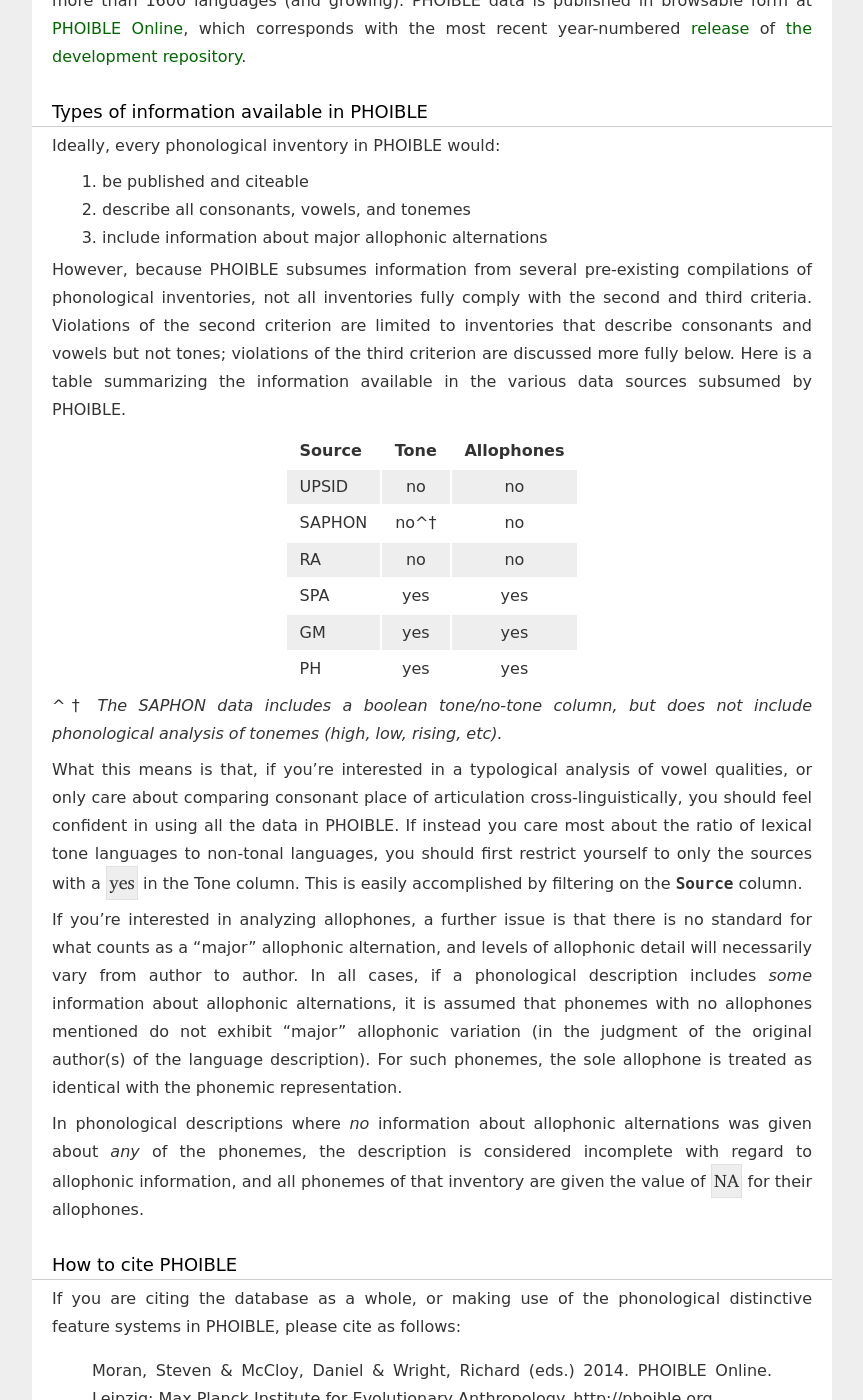
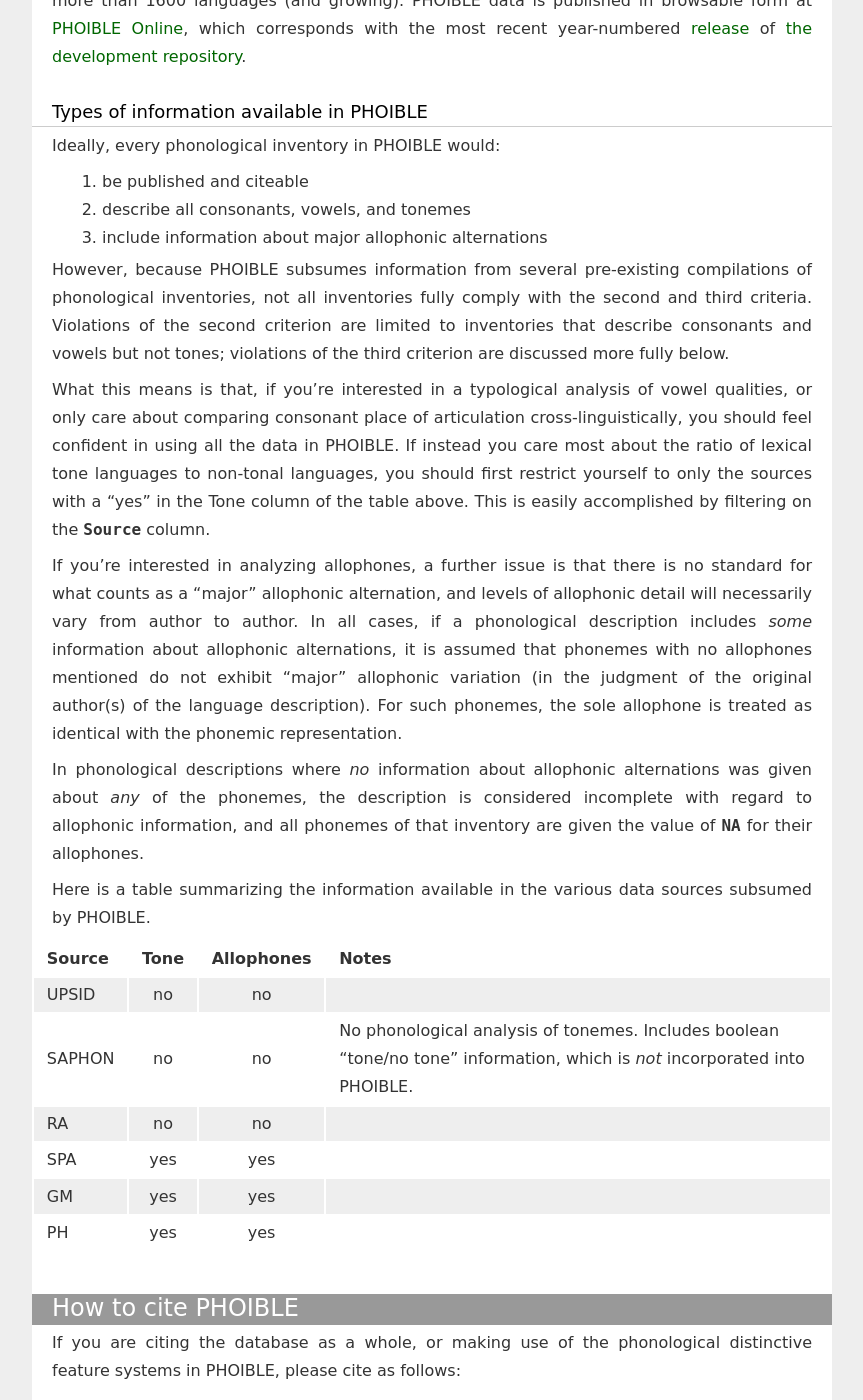
Before and after one commit to phoible/phoible.github.io, a Jekyll site: the page built from index.md, in a window 1280 px wide and 1400 px high, scrolled down 315 px. Shown: the whole window, without its empty margins (208-1071 px from the left). Built offline with Jekyll 4.4.1, drawn with Linux system fonts in a browser that asks for light colours; some web fonts are replaced; Markdown is read by kramdown in place of the engine named in the settings.

Commit message:
table formatting + move table down a couple paragraphs

```diff
--- a/index.md
+++ b/index.md
@@ -15,26 +15,26 @@
 2. describe all consonants, vowels, and tonemes
 3. include information about major allophonic alternations
 
-However, because PHOIBLE subsumes information from several pre-existing compilations of phonological inventories, not all inventories fully comply with the second and third criteria. Violations of the second criterion are limited to inventories that describe consonants and vowels but not tones; violations of the third criterion are discussed more fully below. Here is a table summarizing the information available in the various data sources subsumed by PHOIBLE.
+However, because PHOIBLE subsumes information from several pre-existing compilations of phonological inventories, not all inventories fully comply with the second and third criteria. Violations of the second criterion are limited to inventories that describe consonants and vowels but not tones; violations of the third criterion are discussed more fully below.
 
-Source | Tone | Allophones |
-:------|:----:|:----------:|
+What this means is that, if you're interested in a typological analysis of vowel qualities, or only care about comparing consonant place of articulation cross-linguistically, you should feel confident in using all the data in PHOIBLE. If instead you care most about the ratio of lexical tone languages to non-tonal languages, you should first restrict yourself to only the sources with a “yes” in the Tone column of the table above. This is easily accomplished by filtering on the <span class="mono">Source</span> column.
+
+If you're interested in analyzing allophones, a further issue is that there is no standard for what counts as a “major” allophonic alternation, and levels of allophonic detail will necessarily vary from author to author. In all cases, if a phonological description includes *some* information about allophonic alternations, it is assumed that phonemes with no allophones mentioned do not exhibit “major” allophonic variation (in the judgment of the original author(s) of the language description). For such phonemes, the sole allophone is treated as identical with the phonemic representation.
+
+In phonological descriptions where *no* information about allophonic alternations was given about *any* of the phonemes, the description is considered incomplete with regard to allophonic information, and all phonemes of that inventory are given the value of <span class="mono">NA</span> for their allophones.
+
+Here is a table summarizing the information available in the various data sources subsumed by PHOIBLE.
+
+Source | Tone | Allophones | Notes
+:------|:----:|:----------:|:------
 UPSID  |  no  |     no     |
-SAPHON | no^† |     no     |
+SAPHON |  no  |     no     | <span class="sm">No phonological analysis of tonemes. Includes boolean “tone/no tone” information, which is *not* incorporated into PHOIBLE.</span>
 RA     |  no  |     no     |
 SPA    |  yes |     yes    |
 GM     |  yes |     yes    |
 PH     |  yes |     yes    |
 
-^† *The SAPHON data includes a boolean tone/no-tone column, but does not include phonological analysis of tonemes (high, low, rising, etc).*
-
-What this means is that, if you're interested in a typological analysis of vowel qualities, or only care about comparing consonant place of articulation cross-linguistically, you should feel confident in using all the data in PHOIBLE. If instead you care most about the ratio of lexical tone languages to non-tonal languages, you should first restrict yourself to only the sources with a `yes` in the Tone column. This is easily accomplished by filtering on the <span class="mono">Source</span> column.
-
-If you're interested in analyzing allophones, a further issue is that there is no standard for what counts as a “major” allophonic alternation, and levels of allophonic detail will necessarily vary from author to author. In all cases, if a phonological description includes *some* information about allophonic alternations, it is assumed that phonemes with no allophones mentioned do not exhibit “major” allophonic variation (in the judgment of the original author(s) of the language description). For such phonemes, the sole allophone is treated as identical with the phonemic representation.
-
-In phonological descriptions where *no* information about allophonic alternations was given about *any* of the phonemes, the description is considered incomplete with regard to allophonic information, and all phonemes of that inventory are given the value of `NA` for their allophones.
-
-## How to cite PHOIBLE
+# How to cite PHOIBLE
 If you are citing the database as a whole, or making use of the phonological distinctive feature systems in PHOIBLE, please cite as follows:
 > Moran, Steven & McCloy, Daniel & Wright, Richard (eds.) 2014. PHOIBLE Online. Leipzig: Max Planck Institute for Evolutionary Anthropology. http://phoible.org.
 
```
